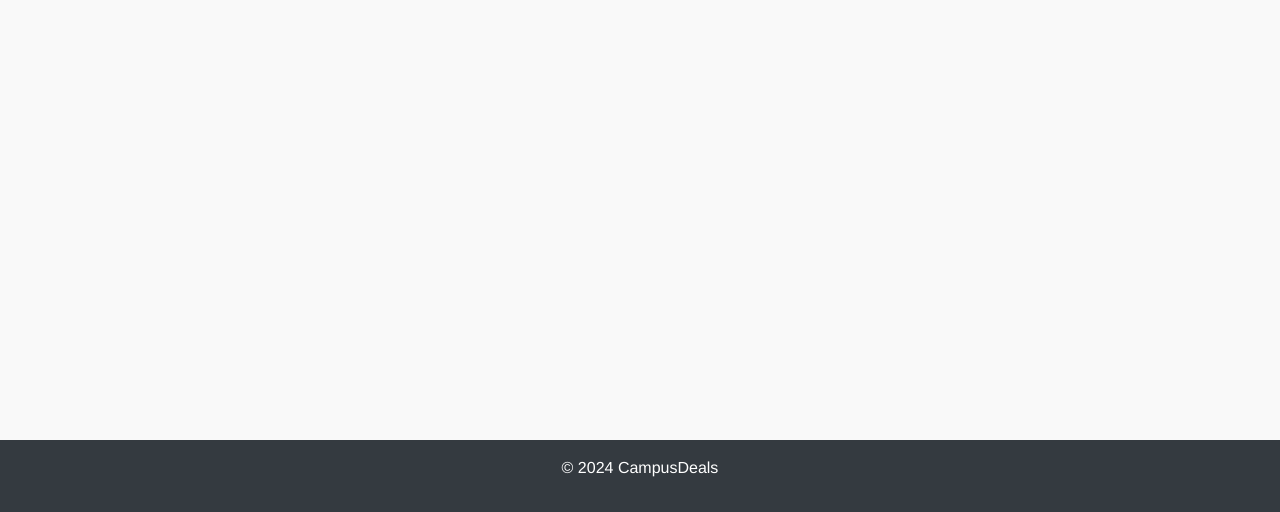
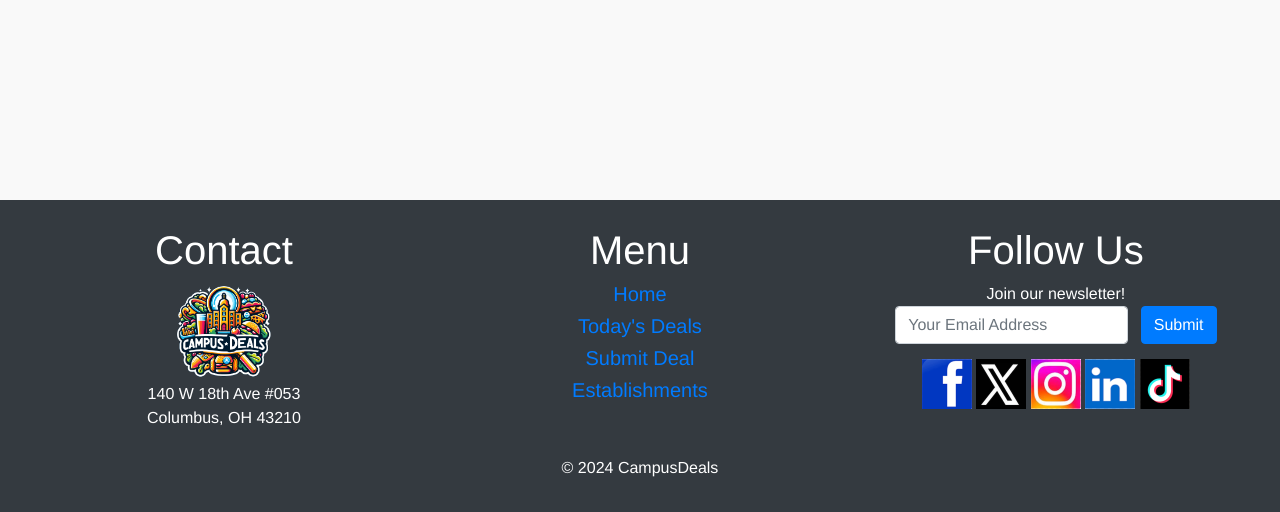
Before and after one commit to benborszcz/CampusDeals, a Flask app: page /daily-deals in a window 1280 px wide. Shown: the part 288-800 px from the top of the page. Run offline with Flask 3, Linux system fonts and the light colour scheme; data that the repository does not hold is empty; parts of the project's set-up code (start-up, migrations or seed data) failed here and were passed over; some libraries are stand-ins or nearby versions.

Commit message:
Added footer

```diff
--- a/app/templates/base.html
+++ b/app/templates/base.html
@@ -290,6 +290,22 @@
     }
   }
 
+  .footer-column {
+    float: left;
+    width: 33.33%;
+    padding: 10px;
+  }
+
+  .footer-row:after {
+  content: "";
+  display: table;
+  clear: both;
+}
+
+.footer-img {
+    width: 50px;
+    height: auto;
+}
 
 </style>
 
@@ -375,6 +391,36 @@
     </main>
 
     <footer class="footer bg-dark text-white mt-4 py-3 text-center">
+      <div class="footer-row">
+        <div class="footer-column">
+          <h1>Contact</h1>
+          <img src="{{ url_for('static', filename='images/campusDealsLogo.png') }}" href="{{ url_for('index') }}" alt="Campus Deals Logo" class="CampusDealsLogo" style="width: 100px; height: auto;"/>
+          <p style="margin-bottom: 0px">140 W 18th Ave #053</p>
+          <p style="margin-top: 0px">Columbus, OH 43210</p>
+        </div>
+        <div class="footer-column">
+          <h1>Menu</h1>
+          <h5 class="footer-nav"><a href="{{ url_for('index') }}">Home</a></h1>
+          <h5 class="footer-nav"><a href="{{ url_for('daily_deals') }}">Today's Deals</a></h1>
+          <h5 class="footer-nav"><a href="{{ url_for('submit_deal') }}">Submit Deal</a></h1>
+          <h5 class="footer-nav"><a href="{{ url_for('establishments') }}">Establishments</a></h1>
+        </div>
+        <div class="footer-column">
+          <h1>Follow Us</h1>
+          <form action="{{ url_for('newsletter') }}" method="get" class="form-inline mb-4" style="display:block;">
+            <label for="newsletter" class="form-label">Join our newsletter!</label>
+            <input type="text" name="email" class="form-control mr-2" placeholder="Your Email Address">
+            <button type="submit" class="btn btn-primary">Submit</button>
+          </form>
+          <div style="padding-top: 15px;">
+            <a href="https://www.facebook.com"><img src="{{ url_for('static', filename='images/facebook.png') }}" alt="Facebook" class="footer-img" href="https://www.facebook.com"></a>
+            <a href="https://www.twitter.com"><img src="{{ url_for('static', filename='images/x.png') }}" alt="X" class="footer-img" href="https://www.twitter.com"></a>
+            <a href="https://www.instagram.com"><img src="{{ url_for('static', filename='images/instagram.png') }}" alt="Instagram" class="footer-img" href="https://www.instagram.com"></a>
+            <a href="https://www.linkedin.com"><img src="{{ url_for('static', filename='images/linkedin.png') }}" alt="LinkedIn" class="footer-img" href="https://www.linkedin.com"></a>
+            <a href="https://www.tiktok.com"><img src="{{ url_for('static', filename='images/tiktok.png') }}" alt="TikTok" class="footer-img" href="https://www.tiktok.com"></a>
+          </div>
+        </div>
+      </div>
         <p>&copy; 2024 CampusDeals</p>
     </footer>
 
--- /dev/null
+++ b/app/templates/newsletter.html
@@ -0,0 +1,6 @@
+<!-- templates/index.html -->
+{% extends 'base.html' %}
+
+{% block content %}
+    <h1 style="padding-bottom: 200px; padding-top: 200px;">You have been added to the newletter!</h1>
+{% endblock %}
--- a/app/views.py
+++ b/app/views.py
@@ -408,3 +408,7 @@ def downvote_comment(deal_id, comment_id):
     comment_ref = db.collection(config.DEAL_COLLECTION).document(deal_id).collection("comments").document(comment_id)
     comment_ref.update({"downvotes": firestore.Increment(1)})
     return jsonify(success=True), 200
+
+@app.route('/newsletter', methods=['GET'])
+def newsletter():
+    return render_template('newsletter.html')
```
Also changed, not shown: app/static/images/facebook.png (added), app/static/images/instagram.png (added), app/static/images/linkedin.png (added), app/static/images/tiktok.png (added), app/static/images/x.png (added).
